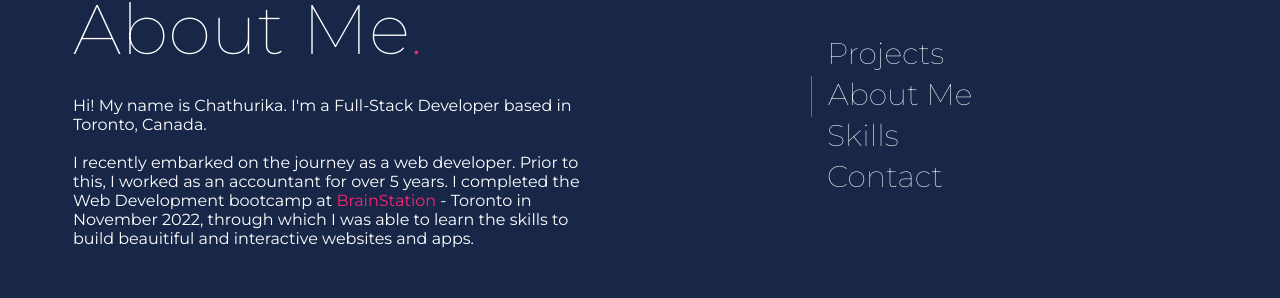
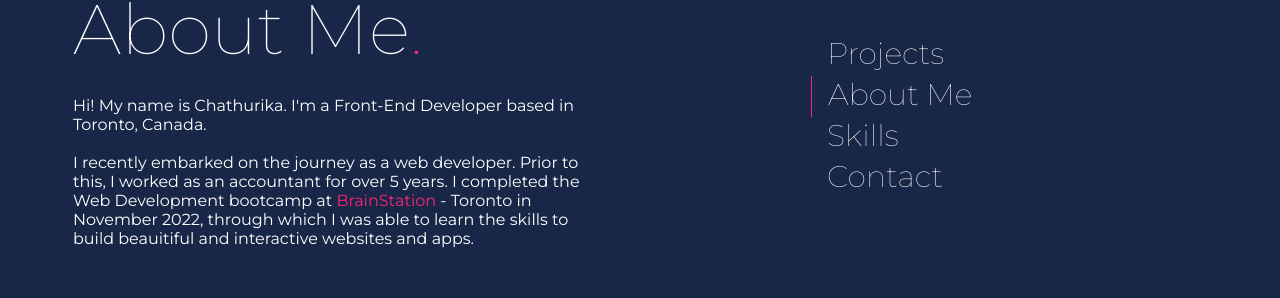
Before and after one commit to ChathurikaAJ/portfolio, a React (Create React App) app: page /about in a window 1280 px wide. Shown: the part 253-551 px from the top of the page. Built offline with nearby package versions, Linux system fonts and the light colour scheme.

Commit message:
Update about me text

```diff
--- a/src/pages/AboutPage/AboutPage.js
+++ b/src/pages/AboutPage/AboutPage.js
@@ -13,7 +13,7 @@ export default function AboutPage() {
             <div className="page__content">
                 <div className="page__container page__container-left">
                     <p className="page__subtitle">About Me<span className="page__highlight">.</span></p>
-                    <p className="page__text aboutpage-text">Hi! My name is Chathurika. I'm a Full-Stack Developer based in Toronto,
+                    <p className="page__text aboutpage-text">Hi! My name is Chathurika. I'm a Front-End Developer based in Toronto,
                     Canada.
                         <br />
                         <br />
```
